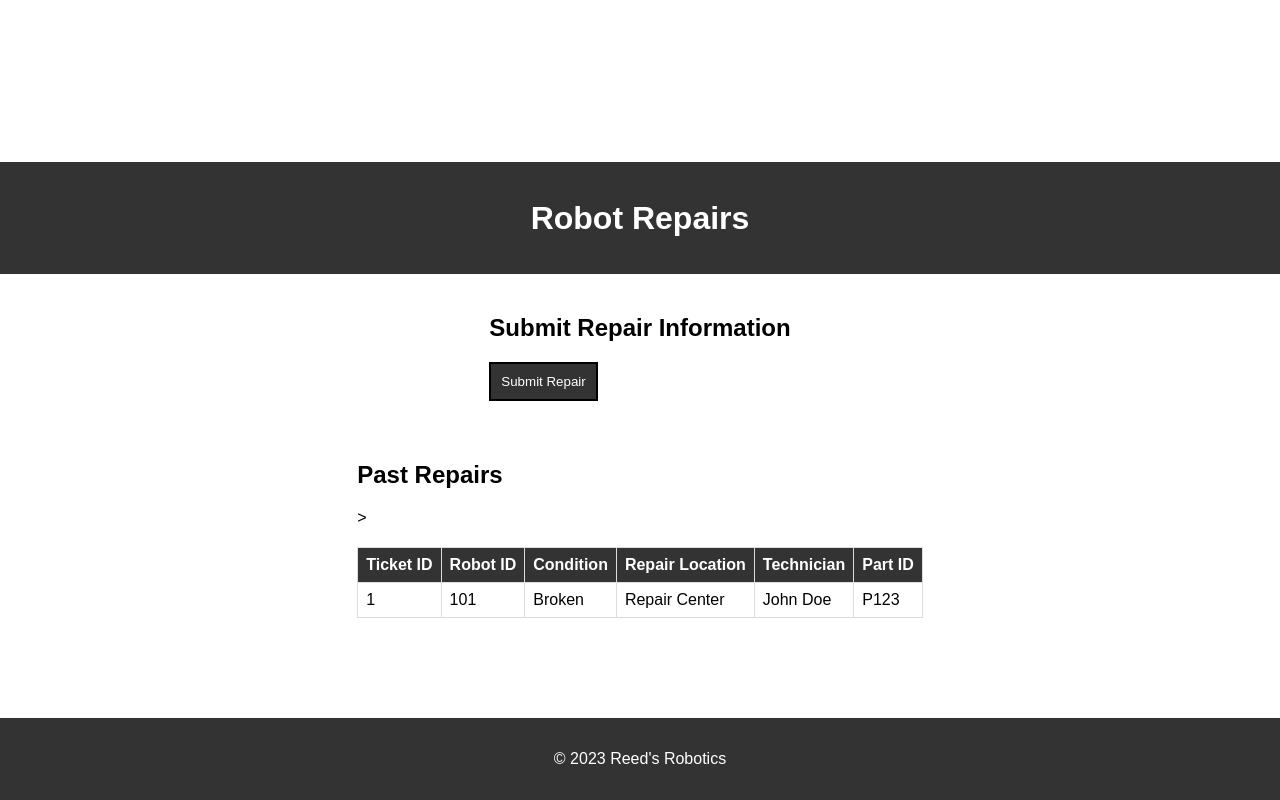
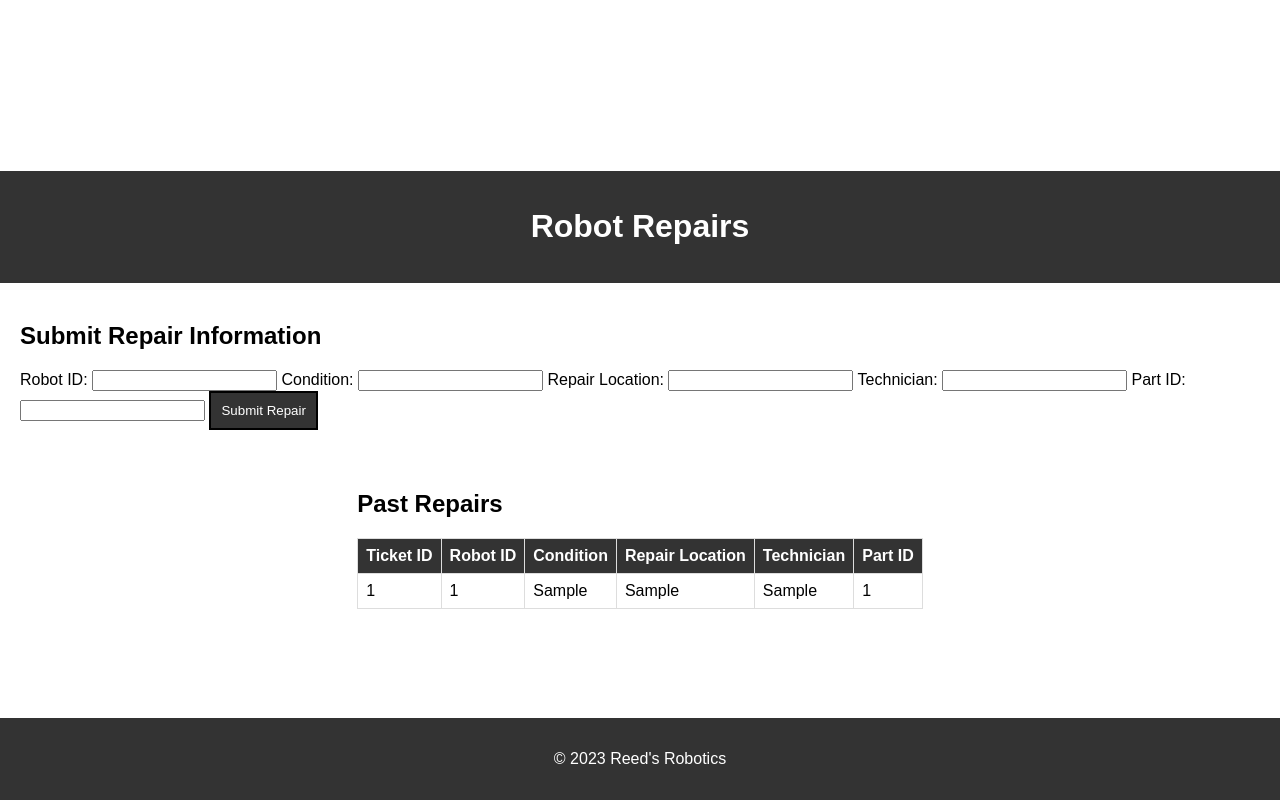
Before and after one commit to Thomas-Moore81/Reed-s-Robotics, a Flask app: page /repairs in a window 1280 px wide. Run offline with Flask 3, Linux system fonts and the light colour scheme; tables that the repository leaves empty or names only in its code hold one stand-in row (values such as "Sample post"); data that the repository does not hold is empty.

Commit message:
Submit work in progress for repairs form

```diff
--- a/app.py
+++ b/app.py
@@ -1,23 +1,18 @@
 from flask import Flask, render_template, request, redirect, url_for
 import mysql.connector
+
+db_config = {
+    'host': 'dbdev.cs.kent.edu',
+    'user': 'lsimps14',
+    'password': 'of67DKid',
+    'database': 'lsimps14',
+}
 
 app = Flask(__name__)
 
 @app.route('/')
 def index():
-    db_config = {
-    'host': 'dbdev.cs.kent.edu',
-    'user': 'lsimps14',
-    'password': 'of67DKid',
-    'database': 'lsimps14',
-    }
-
     connection = mysql.connector.connect(**db_config)
-
-    #connection._execute_query("INSERT INTO customers (customer_id, customer_name, customer_address, customer_email) VALUES(1, 'lane', '123 sesame st', 'lane@mail.com')")
-    #connection.commit()
-    #test line for commit
-
     db_Info = connection.get_server_info()
     print("Connected to MySQL Server version ", db_Info)
     connection.close()
@@ -28,9 +23,6 @@ def dashboard():
     if request.method == 'POST':
         email = request.form.get('email')
         password = request.form.get('password')
-
-        # Add your authentication logic here
-        # For demonstration purposes, redirect to 'dashboard' without authentication
         return redirect(url_for('dashboard'))
 
     return render_template('dashboard.html')
@@ -45,89 +37,51 @@ def purchase_page():
 
 @app.route('/repairs')
 def repairs():
-    # In a real app, you would fetch past_repairs from your database
-    past_repairs = [
-        {"ticket_id": 1, "robot_id": 101, "condition": "Broken", "repair_location": "Repair Center", "technician": "John Doe", "part_id": "P123"},
-        # Add more repair entries as needed
-    ]
+    connection = mysql.connector.connect(**db_config)
+    cursor = connection.cursor(dictionary=True)
+
+    cursor.execute("SELECT * FROM Repairs")
+    past_repairs = cursor.fetchall()
     return render_template('repairs.html', past_repairs=past_repairs)
+
+@app.route('/submit_repair', methods=['POST'])
+def update_repair():
+    robot_id = request.form.get('robot_id')
+    condition = request.form.get('condition')
+    repair_location = request.form.get('repair_location')
+    technician = request.form.get('technician')
+    part_id = request.form.get('part_id')
+    ticket_id = request.form.get('ticket_id')
+
+    query = """
+        UPDATE Repairs
+        SET robot_id = %s, condition_type = %s, repair_location = %s, technician = %s, part_id = %s
+        WHERE ticket_id = %s
+    """
+    data = (robot_id, condition, repair_location, technician, part_id, ticket_id)
+
+    return execute_query(query, data)
+
+
+
+
+def execute_query(query, data=None):
+    db = mysql.connector.connect(**db_config)
+    cursor = db.cursor()
+
+    try:
+        cursor.execute(query, data)
+        db.commit()
+    except Exception as e:
+        db.rollback()
+        raise e
+    finally:
+        cursor.close()
+        db.close()
+
+    return "Query executed successfully"
+
+
 
 if __name__ == '__main__':
     app.run(debug=True, host='localhost', port=5006)
-
-# from flask import Flask, render_template, request, redirect, url_for
-# import mysql.connector
-
-# app = Flask(__name__)
-
-# # replace these with the database stuff for whoever is doing the database
-# db_config = {
-#     'host': 'dbdev.cs.kent.edu',
-#     'user': 'lsimps14',
-#     'password': 'of67DKid',
-#     'database': 'lsimps14'
-# }
-
-# def fetch_past_repairs():
-#     past_repairs = []
-#     connection = None
-#     try:
-#         connection = mysql.connector.connect(**db_config)
-#         cursor = connection.cursor(dictionary=True)
-
-#         cursor.execute("SELECT * FROM repairs")
-#         past_repairs = cursor.fetchall()
-
-#         return past_repairs
-
-#     except mysql.connector.Error as err:
-#         print(f"Error: {err}")
-#         return []
-
-#     finally:
-#         if connection and connection.is_connected():
-#             cursor.close()
-#             connection.close()
-
-#     return past_repairs
-
-# @app.route('/')
-# def index():
-#     past_repairs = fetch_past_repairs()
-#     return render_template('orders.html', past_repairs=past_repairs)
-
-# @app.route('/submit_repair', methods=['POST'])
-# def submit_repair():
-#     robot_id = request.form['robot_id']
-#     condition = request.form['condition']
-#     repair_location = request.form['repair_location']
-#     technician = request.form['technician']
-#     part_id = request.form['part_id']
-
-#     add_repair_to_database(robot_id, condition, repair_location, technician, part_id)
-
-#     # Redirect to the home page after submitting the repair
-#     return redirect(url_for('index'))
-
-# def add_repair_to_database(robot_id, condition, repair_location, technician, part_id):
-#     try:
-#         connection = mysql.connector.connect(**db_config)
-#         cursor = connection.cursor()
-
-#         add_repair_query = "INSERT INTO repairs (robot_id, condition, repair_location, technician, part_id) " \
-#         "VALUES (%s, %s, %s, %s, %s)"
-#         cursor.execute(add_repair_query, (robot_id, condition, repair_location, technician, part_id))
-#         connection.commit()
-
-#         print("processing...")
-
-#     except mysql.connector.Error as err:
-#         print(f"Error: {err}")
-
-#     finally:
-#         if connection.is_connected():
-#             cursor.close()
-#             connection.close()
-
-# if __name__ == '__main__':
-#     app.run(debug=True)
--- a/templates/repairs.html
+++ b/templates/repairs.html
@@ -1,11 +1,13 @@
 <!DOCTYPE html>
 <html lang="en">
+
 <head>
     <meta charset="UTF-8">
     <meta name="viewport" content="width=device-width, initial-scale=1.0">
     <link rel="stylesheet" href="../static/css/styles.css">
     <title>Reed's Robotics - Repairs</title>
 </head>
+
 <body>
     <header>
         <h1>Robot Repairs</h1>
@@ -13,9 +15,21 @@
 
     <section id="repair-form">
         <h2>Submit Repair Information</h2>
-        <form action="/submit_repair" method="post">
-            <!-- Your existing form fields go here -->
-            <!-- ... -->
+        <form action="{{ url_for('update_repair', robot_id='', condition='', repair_location='', technician='', part_id='', ticket_id='') }}" method="post">
+            <label for="robot_id">Robot ID:</label>
+            <input type="text" name="robot_id" id="robot_id" required>
+
+            <label for="condition">Condition:</label>
+            <input type="text" name="condition" id="condition" required>
+
+            <label for="repair_location">Repair Location:</label>
+            <input type="text" name="repair_location" id="repair_location" required>
+
+            <label for="technician">Technician:</label>
+            <input type="text" name="technician" id="technician" required>
+
+            <label for="part_id">Part ID:</label>
+            <input type="text" name="part_id" id="part_id" required>
 
             <button type="submit">Submit Repair</button>
         </form>
@@ -37,10 +51,9 @@
             <tbody>
                 {% for repair in past_repairs %}
                 <tr>
-                    <!--bootstrap for instant updates from flas's link to the database-->>
                     <td>{{ repair.ticket_id }}</td>
                     <td>{{ repair.robot_id }}</td>
-                    <td>{{ repair.condition }}</td>
+                    <td>{{ repair.condition_type }}</td>
                     <td>{{ repair.repair_location }}</td>
                     <td>{{ repair.technician }}</td>
                     <td>{{ repair.part_id }}</td>
@@ -54,4 +67,5 @@
         <p>&copy; 2023 Reed's Robotics</p>
     </footer>
 </body>
+
 </html>
```
